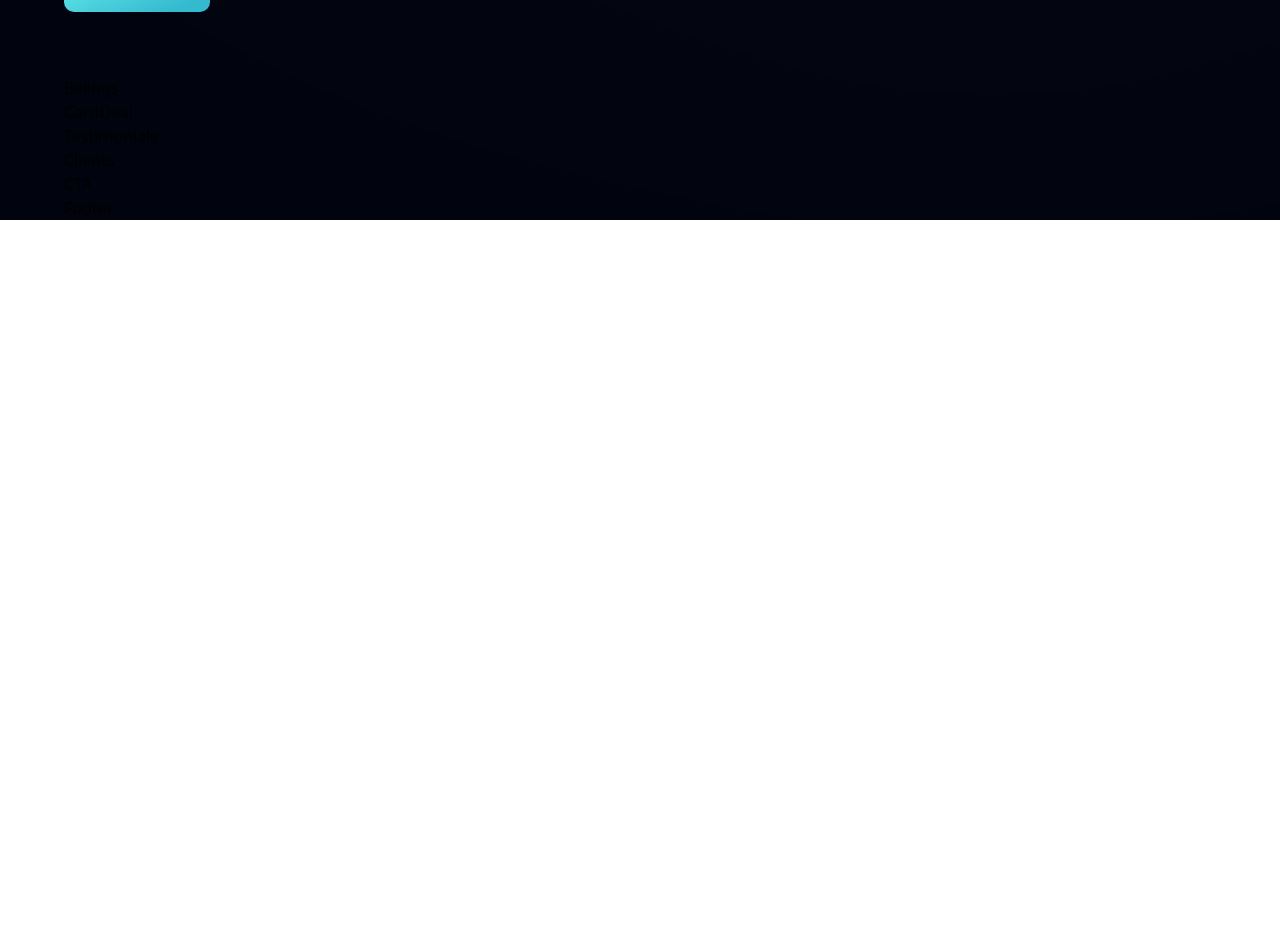
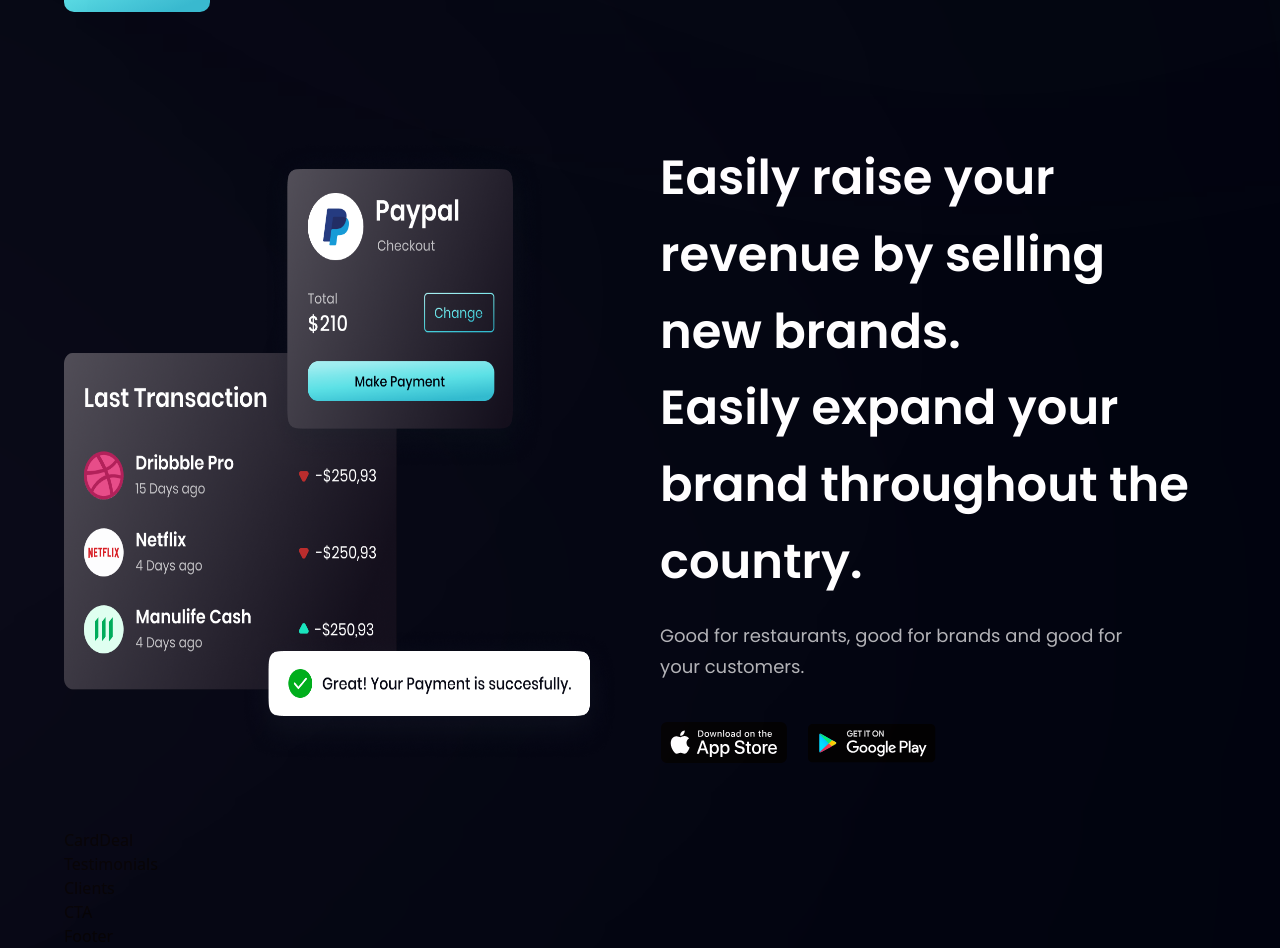
Before and after one commit to Knoka1/outer-world-wonders, a React (Vite) app: page / in a window 1280 px wide. Shown: the part 1478-2426 px from the top of the page. Before the commit the page ends 1698 px from the top, so only its background shows below. Built offline with nearby package versions, Linux system fonts and the light colour scheme.

Commit message:
(feat): Added Billing component

```diff
--- a/src/components/Billing.tsx
+++ b/src/components/Billing.tsx
@@ -1,7 +1,43 @@
 import React from "react";
 
+import { apple, bill, google } from "../assets";
+import styles, { layout } from "../style";
 const Billings = () => {
-  return <div>Billings</div>;
+  return (
+    <section id="product" className={layout.sectionReverse}>
+      <div className={layout.sectionImgReverse}>
+        <img
+          src={bill}
+          alt="billing"
+          className="w-[100%] h-[100%] relative z-[5]"
+        />
+        <div className="absolute z-[3] -left-1/2 top-0 w-[50%] h-[50%] rounded-full white__gradient" />
+        <div className="absolute z-[0] -left-1/2 bottom-0 w-[50%] h-[50%] rounded-full pink__gradient" />
+      </div>
+      <div className={layout.sectionInfo}>
+        <h2 className={styles.heading2}>
+          Easily raise your revenue by selling new brands.{" "}
+          <br className="sm:block hidden" /> Easily expand your brand throughout
+          the country.
+        </h2>
+        <p className={`${styles.paragraph} max-w-[470px] mt-5`}>
+          Good for restaurants, good for brands and good for your customers.
+        </p>
+        <div className="flex flex-row flex-wrap sm:mt-10 mt-6">
+          <img
+            src={apple}
+            alt="google_play"
+            className="w-[128px] h-[42px] object-contain mr-5 cursor-pointer"
+          />
+          <img
+            src={google}
+            alt="google_play"
+            className="w-[128px] h-[42px] object-contain cursor-pointer"
+          />
+        </div>
+      </div>
+    </section>
+  );
 };
 
 export default Billings;
```
